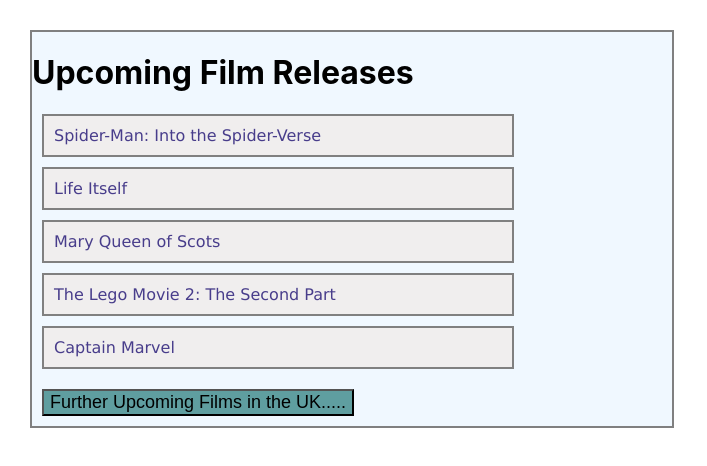
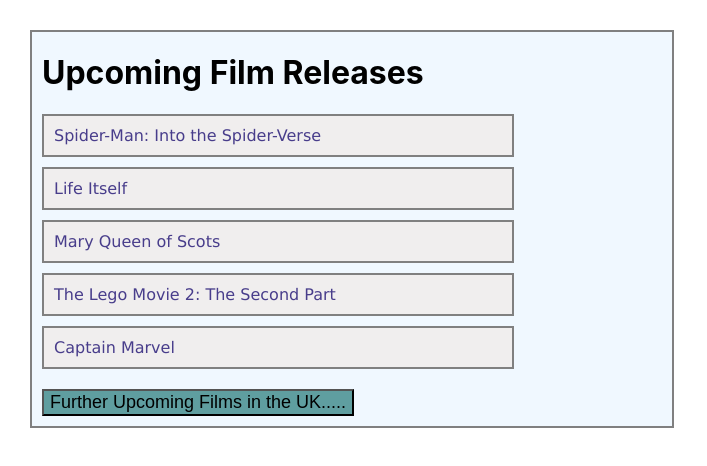
Before and after one commit to ianflod/react_components_FilmHW, a React (Create React App) app: page / in a window 1280 px wide. Shown: the top 466 px of the page, without its empty margins (0-707 px from the left). Built offline with nearby package versions, Linux system fonts and the light colour scheme.

Commit message:
opens link in new page

```diff
--- a/src/App.css
+++ b/src/App.css
@@ -3,6 +3,10 @@
   border: 2px solid gray;
   width: 50%;
   background-color: aliceblue;
+}
+
+.heading {
+  margin-left: 10px;
 }
 
 .button {
--- a/src/components/FilmDetails.js
+++ b/src/components/FilmDetails.js
@@ -6,8 +6,8 @@
     return (
 
         <>
-            {/* <h3>{film.name}</h3> */}
-            <a href={film.url} className="list">{film.name}</a>
+
+            <a href={film.url} target='_blank' className="list">{film.name}</a>
 
 
         </>
--- a/src/containers/FilmReleases.js
+++ b/src/containers/FilmReleases.js
@@ -5,7 +5,7 @@
 
 const FilmReleases = () => {
 
-    const [films, setFilms] = useState([
+    const [films, setFilms] = useState([  //DONT forget the setFilms variable.  It allows REACT to set the state after changes
         {
             id: 1,
             name: "Spider-Man: Into the Spider-Verse",
@@ -36,7 +36,7 @@
 
     return (
         <div className='main'>
-            <h1>Upcoming Film Releases</h1>
+            <h1 className='heading'>Upcoming Film Releases</h1>
             <FilmList films={films} />
             <FilmLink />
         </div>
```
